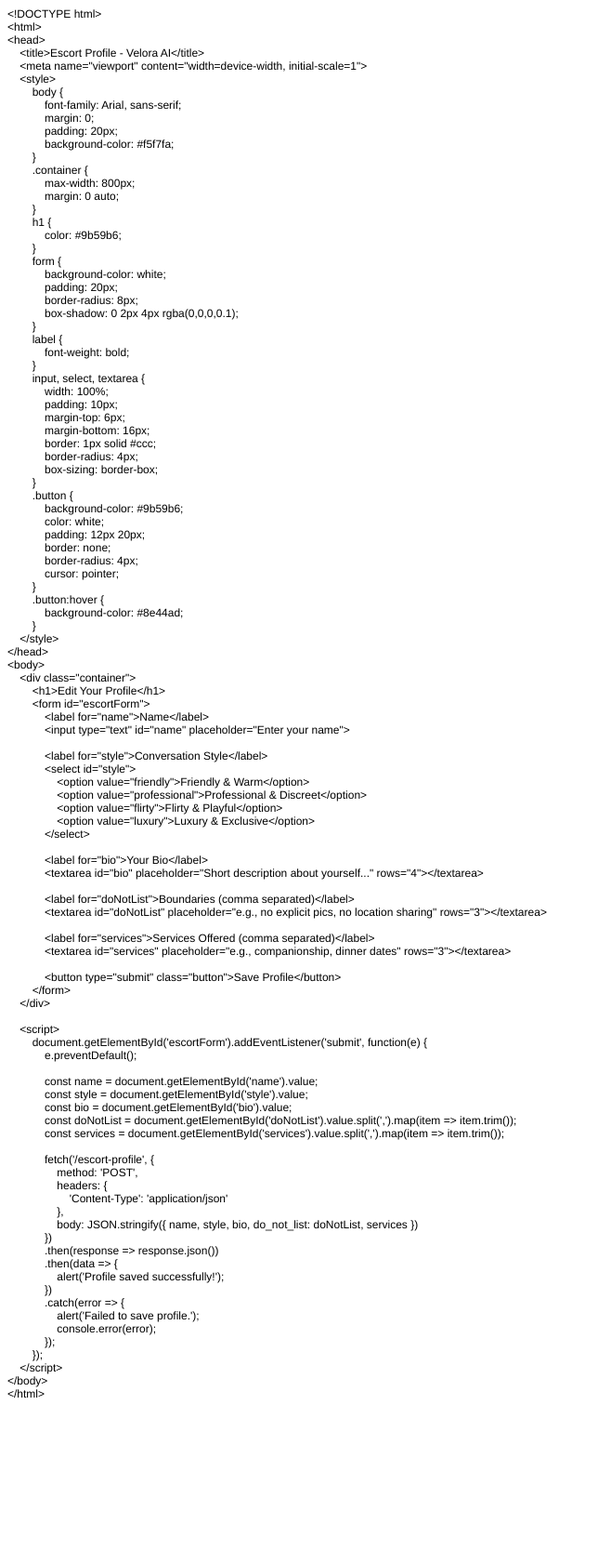
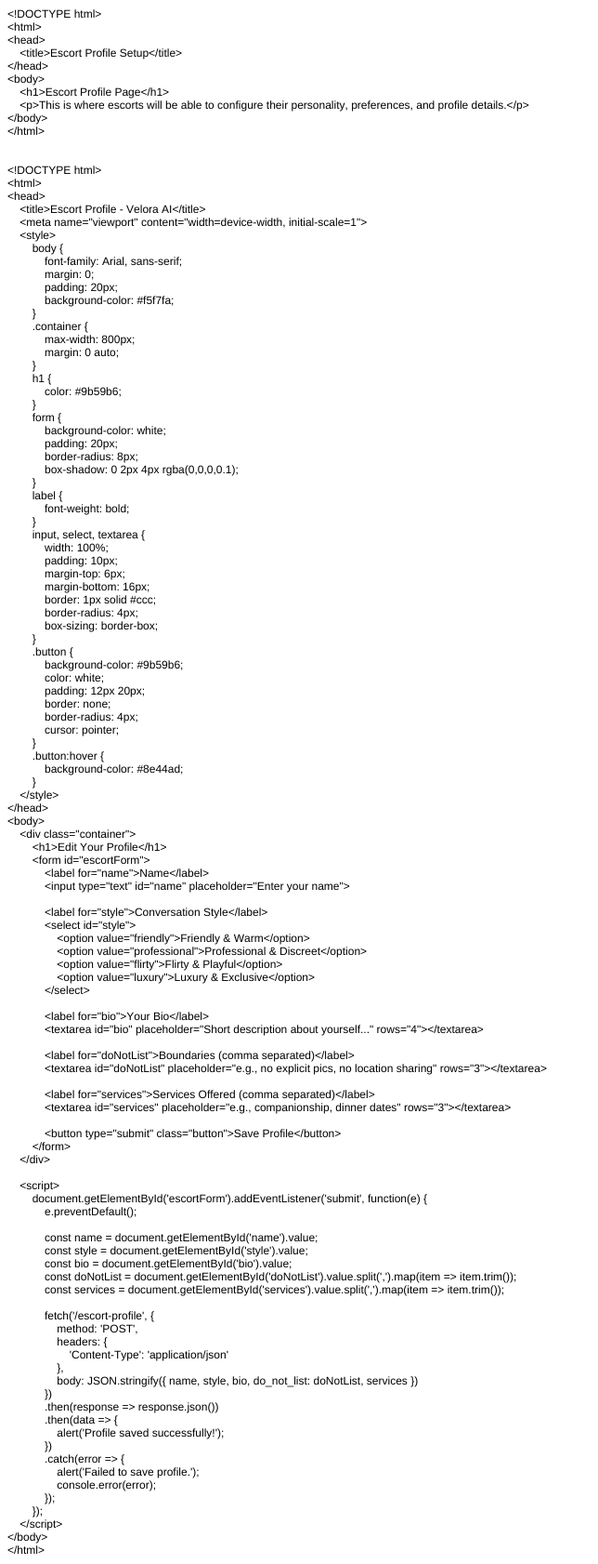
Before and after one commit to RaviSurendharan/velora-ai, a Flask app: template templates/escort_profile.html in a window 1280 px wide. Shown: the whole page at 93% size, without its empty margins (0-644 px from the left). Before the commit the page ends 1504 px from the top, so only its background shows below. Run offline with Flask 2, Linux system fonts and the light colour scheme; the template is opened without the code that fills it, so the values that code supplies are empty.

Commit message:
Added escort profile route and template

```diff
--- a/app.py
+++ b/app.py
@@ -23,12 +23,18 @@
 def client_page(phone_number):
     return render_template("client.html")
 
+@app.route("/escort-profile")
+def escort_profile():
+    return render_template("escort_profile.html")
+
+
 @app.route("/test-ai", methods=["GET"])
 def test_ai():
     # Simple endpoint to test the AI
     test_message = request.args.get("message", "Hello")
     response = process_message(test_message)
     return jsonify({"message": test_message, "response": response})
+
 
 @app.route("/sms", methods=["POST"])
 def sms_webhook():
--- a/templates/escort_profile.html
+++ b/templates/escort_profile.html
@@ -7,117 +7,130 @@
   <meta name="Generator" content="Cocoa HTML Writer">
   <meta name="CocoaVersion" content="2575.6">
   <style type="text/css">
-    p.p1 {margin: 0.0px 0.0px 0.0px 0.0px; font: 12.0px Helvetica}
-    p.p2 {margin: 0.0px 0.0px 0.0px 0.0px; font: 12.0px Helvetica; min-height: 14.0px}
+    p.p1 {margin: 0.0px 0.0px 0.0px 0.0px; font: 12.0px Helvetica; -webkit-text-stroke: #000000}
+    p.p2 {margin: 0.0px 0.0px 0.0px 0.0px; font: 12.0px Helvetica; -webkit-text-stroke: #000000; min-height: 14.0px}
+    span.s1 {font-kerning: none}
   </style>
 </head>
 <body>
-<p class="p1">&lt;!DOCTYPE html&gt;</p>
-<p class="p1">&lt;html&gt;</p>
-<p class="p1">&lt;head&gt;</p>
-<p class="p1"><span class="Apple-converted-space">    </span>&lt;title&gt;Escort Profile - Velora AI&lt;/title&gt;</p>
-<p class="p1"><span class="Apple-converted-space">    </span>&lt;meta name="viewport" content="width=device-width, initial-scale=1"&gt;</p>
-<p class="p1"><span class="Apple-converted-space">    </span>&lt;style&gt;</p>
-<p class="p1"><span class="Apple-converted-space">        </span>body {</p>
-<p class="p1"><span class="Apple-converted-space">            </span>font-family: Arial, sans-serif;</p>
-<p class="p1"><span class="Apple-converted-space">            </span>margin: 0;</p>
-<p class="p1"><span class="Apple-converted-space">            </span>padding: 20px;</p>
-<p class="p1"><span class="Apple-converted-space">            </span>background-color: #f5f7fa;</p>
-<p class="p1"><span class="Apple-converted-space">        </span>}</p>
-<p class="p1"><span class="Apple-converted-space">        </span>.container {</p>
-<p class="p1"><span class="Apple-converted-space">            </span>max-width: 800px;</p>
-<p class="p1"><span class="Apple-converted-space">            </span>margin: 0 auto;</p>
-<p class="p1"><span class="Apple-converted-space">        </span>}</p>
-<p class="p1"><span class="Apple-converted-space">        </span>h1 {</p>
-<p class="p1"><span class="Apple-converted-space">            </span>color: #9b59b6;</p>
-<p class="p1"><span class="Apple-converted-space">        </span>}</p>
-<p class="p1"><span class="Apple-converted-space">        </span>form {</p>
-<p class="p1"><span class="Apple-converted-space">            </span>background-color: white;</p>
-<p class="p1"><span class="Apple-converted-space">            </span>padding: 20px;</p>
-<p class="p1"><span class="Apple-converted-space">            </span>border-radius: 8px;</p>
-<p class="p1"><span class="Apple-converted-space">            </span>box-shadow: 0 2px 4px rgba(0,0,0,0.1);</p>
-<p class="p1"><span class="Apple-converted-space">        </span>}</p>
-<p class="p1"><span class="Apple-converted-space">        </span>label {</p>
-<p class="p1"><span class="Apple-converted-space">            </span>font-weight: bold;</p>
-<p class="p1"><span class="Apple-converted-space">        </span>}</p>
-<p class="p1"><span class="Apple-converted-space">        </span>input, select, textarea {</p>
-<p class="p1"><span class="Apple-converted-space">            </span>width: 100%;</p>
-<p class="p1"><span class="Apple-converted-space">            </span>padding: 10px;</p>
-<p class="p1"><span class="Apple-converted-space">            </span>margin-top: 6px;</p>
-<p class="p1"><span class="Apple-converted-space">            </span>margin-bottom: 16px;</p>
-<p class="p1"><span class="Apple-converted-space">            </span>border: 1px solid #ccc;</p>
-<p class="p1"><span class="Apple-converted-space">            </span>border-radius: 4px;</p>
-<p class="p1"><span class="Apple-converted-space">            </span>box-sizing: border-box;</p>
-<p class="p1"><span class="Apple-converted-space">        </span>}</p>
-<p class="p1"><span class="Apple-converted-space">        </span>.button {</p>
-<p class="p1"><span class="Apple-converted-space">            </span>background-color: #9b59b6;</p>
-<p class="p1"><span class="Apple-converted-space">            </span>color: white;</p>
-<p class="p1"><span class="Apple-converted-space">            </span>padding: 12px 20px;</p>
-<p class="p1"><span class="Apple-converted-space">            </span>border: none;</p>
-<p class="p1"><span class="Apple-converted-space">            </span>border-radius: 4px;</p>
-<p class="p1"><span class="Apple-converted-space">            </span>cursor: pointer;</p>
-<p class="p1"><span class="Apple-converted-space">        </span>}</p>
-<p class="p1"><span class="Apple-converted-space">        </span>.button:hover {</p>
-<p class="p1"><span class="Apple-converted-space">            </span>background-color: #8e44ad;</p>
-<p class="p1"><span class="Apple-converted-space">        </span>}</p>
-<p class="p1"><span class="Apple-converted-space">    </span>&lt;/style&gt;</p>
-<p class="p1">&lt;/head&gt;</p>
-<p class="p1">&lt;body&gt;</p>
-<p class="p1"><span class="Apple-converted-space">    </span>&lt;div class="container"&gt;</p>
-<p class="p1"><span class="Apple-converted-space">        </span>&lt;h1&gt;Edit Your Profile&lt;/h1&gt;</p>
-<p class="p1"><span class="Apple-converted-space">        </span>&lt;form id="escortForm"&gt;</p>
-<p class="p1"><span class="Apple-converted-space">            </span>&lt;label for="name"&gt;Name&lt;/label&gt;</p>
-<p class="p1"><span class="Apple-converted-space">            </span>&lt;input type="text" id="name" placeholder="Enter your name"&gt;</p>
-<p class="p2"><br></p>
-<p class="p1"><span class="Apple-converted-space">            </span>&lt;label for="style"&gt;Conversation Style&lt;/label&gt;</p>
-<p class="p1"><span class="Apple-converted-space">            </span>&lt;select id="style"&gt;</p>
-<p class="p1"><span class="Apple-converted-space">                </span>&lt;option value="friendly"&gt;Friendly &amp; Warm&lt;/option&gt;</p>
-<p class="p1"><span class="Apple-converted-space">                </span>&lt;option value="professional"&gt;Professional &amp; Discreet&lt;/option&gt;</p>
-<p class="p1"><span class="Apple-converted-space">                </span>&lt;option value="flirty"&gt;Flirty &amp; Playful&lt;/option&gt;</p>
-<p class="p1"><span class="Apple-converted-space">                </span>&lt;option value="luxury"&gt;Luxury &amp; Exclusive&lt;/option&gt;</p>
-<p class="p1"><span class="Apple-converted-space">            </span>&lt;/select&gt;</p>
-<p class="p2"><br></p>
-<p class="p1"><span class="Apple-converted-space">            </span>&lt;label for="bio"&gt;Your Bio&lt;/label&gt;</p>
-<p class="p1"><span class="Apple-converted-space">            </span>&lt;textarea id="bio" placeholder="Short description about yourself..." rows="4"&gt;&lt;/textarea&gt;</p>
-<p class="p2"><br></p>
-<p class="p1"><span class="Apple-converted-space">            </span>&lt;label for="doNotList"&gt;Boundaries (comma separated)&lt;/label&gt;</p>
-<p class="p1"><span class="Apple-converted-space">            </span>&lt;textarea id="doNotList" placeholder="e.g., no explicit pics, no location sharing" rows="3"&gt;&lt;/textarea&gt;</p>
-<p class="p2"><br></p>
-<p class="p1"><span class="Apple-converted-space">            </span>&lt;label for="services"&gt;Services Offered (comma separated)&lt;/label&gt;</p>
-<p class="p1"><span class="Apple-converted-space">            </span>&lt;textarea id="services" placeholder="e.g., companionship, dinner dates" rows="3"&gt;&lt;/textarea&gt;</p>
-<p class="p2"><br></p>
-<p class="p1"><span class="Apple-converted-space">            </span>&lt;button type="submit" class="button"&gt;Save Profile&lt;/button&gt;</p>
-<p class="p1"><span class="Apple-converted-space">        </span>&lt;/form&gt;</p>
-<p class="p1"><span class="Apple-converted-space">    </span>&lt;/div&gt;</p>
-<p class="p2"><br></p>
-<p class="p1"><span class="Apple-converted-space">    </span>&lt;script&gt;</p>
-<p class="p1"><span class="Apple-converted-space">        </span>document.getElementById('escortForm').addEventListener('submit', function(e) {</p>
-<p class="p1"><span class="Apple-converted-space">            </span>e.preventDefault();</p>
-<p class="p2"><br></p>
-<p class="p1"><span class="Apple-converted-space">            </span>const name = document.getElementById('name').value;</p>
-<p class="p1"><span class="Apple-converted-space">            </span>const style = document.getElementById('style').value;</p>
-<p class="p1"><span class="Apple-converted-space">            </span>const bio = document.getElementById('bio').value;</p>
-<p class="p1"><span class="Apple-converted-space">            </span>const doNotList = document.getElementById('doNotList').value.split(',').map(item =&gt; item.trim());</p>
-<p class="p1"><span class="Apple-converted-space">            </span>const services = document.getElementById('services').value.split(',').map(item =&gt; item.trim());</p>
-<p class="p2"><br></p>
-<p class="p1"><span class="Apple-converted-space">            </span>fetch('/escort-profile', {</p>
-<p class="p1"><span class="Apple-converted-space">                </span>method: 'POST',</p>
-<p class="p1"><span class="Apple-converted-space">                </span>headers: {</p>
-<p class="p1"><span class="Apple-converted-space">                    </span>'Content-Type': 'application/json'</p>
-<p class="p1"><span class="Apple-converted-space">                </span>},</p>
-<p class="p1"><span class="Apple-converted-space">                </span>body: JSON.stringify({ name, style, bio, do_not_list: doNotList, services })</p>
-<p class="p1"><span class="Apple-converted-space">            </span>})</p>
-<p class="p1"><span class="Apple-converted-space">            </span>.then(response =&gt; response.json())</p>
-<p class="p1"><span class="Apple-converted-space">            </span>.then(data =&gt; {</p>
-<p class="p1"><span class="Apple-converted-space">                </span>alert('Profile saved successfully!');</p>
-<p class="p1"><span class="Apple-converted-space">            </span>})</p>
-<p class="p1"><span class="Apple-converted-space">            </span>.catch(error =&gt; {</p>
-<p class="p1"><span class="Apple-converted-space">                </span>alert('Failed to save profile.');</p>
-<p class="p1"><span class="Apple-converted-space">                </span>console.error(error);</p>
-<p class="p1"><span class="Apple-converted-space">            </span>});</p>
-<p class="p1"><span class="Apple-converted-space">        </span>});</p>
-<p class="p1"><span class="Apple-converted-space">    </span>&lt;/script&gt;</p>
-<p class="p1">&lt;/body&gt;</p>
-<p class="p1">&lt;/html&gt;</p>
+<p class="p1"><span class="s1">&lt;!DOCTYPE html&gt;</span></p>
+<p class="p1"><span class="s1">&lt;html&gt;</span></p>
+<p class="p1"><span class="s1">&lt;head&gt;</span></p>
+<p class="p1"><span class="s1"><span class="Apple-converted-space">    </span>&lt;title&gt;Escort Profile Setup&lt;/title&gt;</span></p>
+<p class="p1"><span class="s1">&lt;/head&gt;</span></p>
+<p class="p1"><span class="s1">&lt;body&gt;</span></p>
+<p class="p1"><span class="s1"><span class="Apple-converted-space">    </span>&lt;h1&gt;Escort Profile Page&lt;/h1&gt;</span></p>
+<p class="p1"><span class="s1"><span class="Apple-converted-space">    </span>&lt;p&gt;This is where escorts will be able to configure their personality, preferences, and profile details.&lt;/p&gt;</span></p>
+<p class="p1"><span class="s1">&lt;/body&gt;</span></p>
+<p class="p1"><span class="s1">&lt;/html&gt;</span></p>
+<p class="p2"><span class="s1"></span><br></p>
+<p class="p2"><span class="s1"></span><br></p>
+<p class="p1"><span class="s1">&lt;!DOCTYPE html&gt;</span></p>
+<p class="p1"><span class="s1">&lt;html&gt;</span></p>
+<p class="p1"><span class="s1">&lt;head&gt;</span></p>
+<p class="p1"><span class="s1"><span class="Apple-converted-space">    </span>&lt;title&gt;Escort Profile - Velora AI&lt;/title&gt;</span></p>
+<p class="p1"><span class="s1"><span class="Apple-converted-space">    </span>&lt;meta name="viewport" content="width=device-width, initial-scale=1"&gt;</span></p>
+<p class="p1"><span class="s1"><span class="Apple-converted-space">    </span>&lt;style&gt;</span></p>
+<p class="p1"><span class="s1"><span class="Apple-converted-space">        </span>body {</span></p>
+<p class="p1"><span class="s1"><span class="Apple-converted-space">            </span>font-family: Arial, sans-serif;</span></p>
+<p class="p1"><span class="s1"><span class="Apple-converted-space">            </span>margin: 0;</span></p>
+<p class="p1"><span class="s1"><span class="Apple-converted-space">            </span>padding: 20px;</span></p>
+<p class="p1"><span class="s1"><span class="Apple-converted-space">            </span>background-color: #f5f7fa;</span></p>
+<p class="p1"><span class="s1"><span class="Apple-converted-space">        </span>}</span></p>
+<p class="p1"><span class="s1"><span class="Apple-converted-space">        </span>.container {</span></p>
+<p class="p1"><span class="s1"><span class="Apple-converted-space">            </span>max-width: 800px;</span></p>
+<p class="p1"><span class="s1"><span class="Apple-converted-space">            </span>margin: 0 auto;</span></p>
+<p class="p1"><span class="s1"><span class="Apple-converted-space">        </span>}</span></p>
+<p class="p1"><span class="s1"><span class="Apple-converted-space">        </span>h1 {</span></p>
+<p class="p1"><span class="s1"><span class="Apple-converted-space">            </span>color: #9b59b6;</span></p>
+<p class="p1"><span class="s1"><span class="Apple-converted-space">        </span>}</span></p>
+<p class="p1"><span class="s1"><span class="Apple-converted-space">        </span>form {</span></p>
+<p class="p1"><span class="s1"><span class="Apple-converted-space">            </span>background-color: white;</span></p>
+<p class="p1"><span class="s1"><span class="Apple-converted-space">            </span>padding: 20px;</span></p>
+<p class="p1"><span class="s1"><span class="Apple-converted-space">            </span>border-radius: 8px;</span></p>
+<p class="p1"><span class="s1"><span class="Apple-converted-space">            </span>box-shadow: 0 2px 4px rgba(0,0,0,0.1);</span></p>
+<p class="p1"><span class="s1"><span class="Apple-converted-space">        </span>}</span></p>
+<p class="p1"><span class="s1"><span class="Apple-converted-space">        </span>label {</span></p>
+<p class="p1"><span class="s1"><span class="Apple-converted-space">            </span>font-weight: bold;</span></p>
+<p class="p1"><span class="s1"><span class="Apple-converted-space">        </span>}</span></p>
+<p class="p1"><span class="s1"><span class="Apple-converted-space">        </span>input, select, textarea {</span></p>
+<p class="p1"><span class="s1"><span class="Apple-converted-space">            </span>width: 100%;</span></p>
+<p class="p1"><span class="s1"><span class="Apple-converted-space">            </span>padding: 10px;</span></p>
+<p class="p1"><span class="s1"><span class="Apple-converted-space">            </span>margin-top: 6px;</span></p>
+<p class="p1"><span class="s1"><span class="Apple-converted-space">            </span>margin-bottom: 16px;</span></p>
+<p class="p1"><span class="s1"><span class="Apple-converted-space">            </span>border: 1px solid #ccc;</span></p>
+<p class="p1"><span class="s1"><span class="Apple-converted-space">            </span>border-radius: 4px;</span></p>
+<p class="p1"><span class="s1"><span class="Apple-converted-space">            </span>box-sizing: border-box;</span></p>
+<p class="p1"><span class="s1"><span class="Apple-converted-space">        </span>}</span></p>
+<p class="p1"><span class="s1"><span class="Apple-converted-space">        </span>.button {</span></p>
+<p class="p1"><span class="s1"><span class="Apple-converted-space">            </span>background-color: #9b59b6;</span></p>
+<p class="p1"><span class="s1"><span class="Apple-converted-space">            </span>color: white;</span></p>
+<p class="p1"><span class="s1"><span class="Apple-converted-space">            </span>padding: 12px 20px;</span></p>
+<p class="p1"><span class="s1"><span class="Apple-converted-space">            </span>border: none;</span></p>
+<p class="p1"><span class="s1"><span class="Apple-converted-space">            </span>border-radius: 4px;</span></p>
+<p class="p1"><span class="s1"><span class="Apple-converted-space">            </span>cursor: pointer;</span></p>
+<p class="p1"><span class="s1"><span class="Apple-converted-space">        </span>}</span></p>
+<p class="p1"><span class="s1"><span class="Apple-converted-space">        </span>.button:hover {</span></p>
+<p class="p1"><span class="s1"><span class="Apple-converted-space">            </span>background-color: #8e44ad;</span></p>
+<p class="p1"><span class="s1"><span class="Apple-converted-space">        </span>}</span></p>
+<p class="p1"><span class="s1"><span class="Apple-converted-space">    </span>&lt;/style&gt;</span></p>
+<p class="p1"><span class="s1">&lt;/head&gt;</span></p>
+<p class="p1"><span class="s1">&lt;body&gt;</span></p>
+<p class="p1"><span class="s1"><span class="Apple-converted-space">    </span>&lt;div class="container"&gt;</span></p>
+<p class="p1"><span class="s1"><span class="Apple-converted-space">        </span>&lt;h1&gt;Edit Your Profile&lt;/h1&gt;</span></p>
+<p class="p1"><span class="s1"><span class="Apple-converted-space">        </span>&lt;form id="escortForm"&gt;</span></p>
+<p class="p1"><span class="s1"><span class="Apple-converted-space">            </span>&lt;label for="name"&gt;Name&lt;/label&gt;</span></p>
+<p class="p1"><span class="s1"><span class="Apple-converted-space">            </span>&lt;input type="text" id="name" placeholder="Enter your name"&gt;</span></p>
+<p class="p2"><span class="s1"></span><br></p>
+<p class="p1"><span class="s1"><span class="Apple-converted-space">            </span>&lt;label for="style"&gt;Conversation Style&lt;/label&gt;</span></p>
+<p class="p1"><span class="s1"><span class="Apple-converted-space">            </span>&lt;select id="style"&gt;</span></p>
+<p class="p1"><span class="s1"><span class="Apple-converted-space">                </span>&lt;option value="friendly"&gt;Friendly &amp; Warm&lt;/option&gt;</span></p>
+<p class="p1"><span class="s1"><span class="Apple-converted-space">                </span>&lt;option value="professional"&gt;Professional &amp; Discreet&lt;/option&gt;</span></p>
+<p class="p1"><span class="s1"><span class="Apple-converted-space">                </span>&lt;option value="flirty"&gt;Flirty &amp; Playful&lt;/option&gt;</span></p>
+<p class="p1"><span class="s1"><span class="Apple-converted-space">                </span>&lt;option value="luxury"&gt;Luxury &amp; Exclusive&lt;/option&gt;</span></p>
+<p class="p1"><span class="s1"><span class="Apple-converted-space">            </span>&lt;/select&gt;</span></p>
+<p class="p2"><span class="s1"></span><br></p>
+<p class="p1"><span class="s1"><span class="Apple-converted-space">            </span>&lt;label for="bio"&gt;Your Bio&lt;/label&gt;</span></p>
+<p class="p1"><span class="s1"><span class="Apple-converted-space">            </span>&lt;textarea id="bio" placeholder="Short description about yourself..." rows="4"&gt;&lt;/textarea&gt;</span></p>
+<p class="p2"><span class="s1"></span><br></p>
+<p class="p1"><span class="s1"><span class="Apple-converted-space">            </span>&lt;label for="doNotList"&gt;Boundaries (comma separated)&lt;/label&gt;</span></p>
+<p class="p1"><span class="s1"><span class="Apple-converted-space">            </span>&lt;textarea id="doNotList" placeholder="e.g., no explicit pics, no location sharing" rows="3"&gt;&lt;/textarea&gt;</span></p>
+<p class="p2"><span class="s1"></span><br></p>
+<p class="p1"><span class="s1"><span class="Apple-converted-space">            </span>&lt;label for="services"&gt;Services Offered (comma separated)&lt;/label&gt;</span></p>
+<p class="p1"><span class="s1"><span class="Apple-converted-space">            </span>&lt;textarea id="services" placeholder="e.g., companionship, dinner dates" rows="3"&gt;&lt;/textarea&gt;</span></p>
+<p class="p2"><span class="s1"></span><br></p>
+<p class="p1"><span class="s1"><span class="Apple-converted-space">            </span>&lt;button type="submit" class="button"&gt;Save Profile&lt;/button&gt;</span></p>
+<p class="p1"><span class="s1"><span class="Apple-converted-space">        </span>&lt;/form&gt;</span></p>
+<p class="p1"><span class="s1"><span class="Apple-converted-space">    </span>&lt;/div&gt;</span></p>
+<p class="p2"><span class="s1"></span><br></p>
+<p class="p1"><span class="s1"><span class="Apple-converted-space">    </span>&lt;script&gt;</span></p>
+<p class="p1"><span class="s1"><span class="Apple-converted-space">        </span>document.getElementById('escortForm').addEventListener('submit', function(e) {</span></p>
+<p class="p1"><span class="s1"><span class="Apple-converted-space">            </span>e.preventDefault();</span></p>
+<p class="p2"><span class="s1"></span><br></p>
+<p class="p1"><span class="s1"><span class="Apple-converted-space">            </span>const name = document.getElementById('name').value;</span></p>
+<p class="p1"><span class="s1"><span class="Apple-converted-space">            </span>const style = document.getElementById('style').value;</span></p>
+<p class="p1"><span class="s1"><span class="Apple-converted-space">            </span>const bio = document.getElementById('bio').value;</span></p>
+<p class="p1"><span class="s1"><span class="Apple-converted-space">            </span>const doNotList = document.getElementById('doNotList').value.split(',').map(item =&gt; item.trim());</span></p>
+<p class="p1"><span class="s1"><span class="Apple-converted-space">            </span>const services = document.getElementById('services').value.split(',').map(item =&gt; item.trim());</span></p>
+<p class="p2"><span class="s1"></span><br></p>
+<p class="p1"><span class="s1"><span class="Apple-converted-space">            </span>fetch('/escort-profile', {</span></p>
+<p class="p1"><span class="s1"><span class="Apple-converted-space">                </span>method: 'POST',</span></p>
+<p class="p1"><span class="s1"><span class="Apple-converted-space">                </span>headers: {</span></p>
+<p class="p1"><span class="s1"><span class="Apple-converted-space">                    </span>'Content-Type': 'application/json'</span></p>
+<p class="p1"><span class="s1"><span class="Apple-converted-space">                </span>},</span></p>
+<p class="p1"><span class="s1"><span class="Apple-converted-space">                </span>body: JSON.stringify({ name, style, bio, do_not_list: doNotList, services })</span></p>
+<p class="p1"><span class="s1"><span class="Apple-converted-space">            </span>})</span></p>
+<p class="p1"><span class="s1"><span class="Apple-converted-space">            </span>.then(response =&gt; response.json())</span></p>
+<p class="p1"><span class="s1"><span class="Apple-converted-space">            </span>.then(data =&gt; {</span></p>
+<p class="p1"><span class="s1"><span class="Apple-converted-space">                </span>alert('Profile saved successfully!');</span></p>
+<p class="p1"><span class="s1"><span class="Apple-converted-space">            </span>})</span></p>
+<p class="p1"><span class="s1"><span class="Apple-converted-space">            </span>.catch(error =&gt; {</span></p>
+<p class="p1"><span class="s1"><span class="Apple-converted-space">                </span>alert('Failed to save profile.');</span></p>
+<p class="p1"><span class="s1"><span class="Apple-converted-space">                </span>console.error(error);</span></p>
+<p class="p1"><span class="s1"><span class="Apple-converted-space">            </span>});</span></p>
+<p class="p1"><span class="s1"><span class="Apple-converted-space">        </span>});</span></p>
+<p class="p1"><span class="s1"><span class="Apple-converted-space">    </span>&lt;/script&gt;</span></p>
+<p class="p1"><span class="s1">&lt;/body&gt;</span></p>
+<p class="p1"><span class="s1">&lt;/html&gt;</span></p>
 </body>
 </html>
```
Also changed, not shown: 1 other file.
